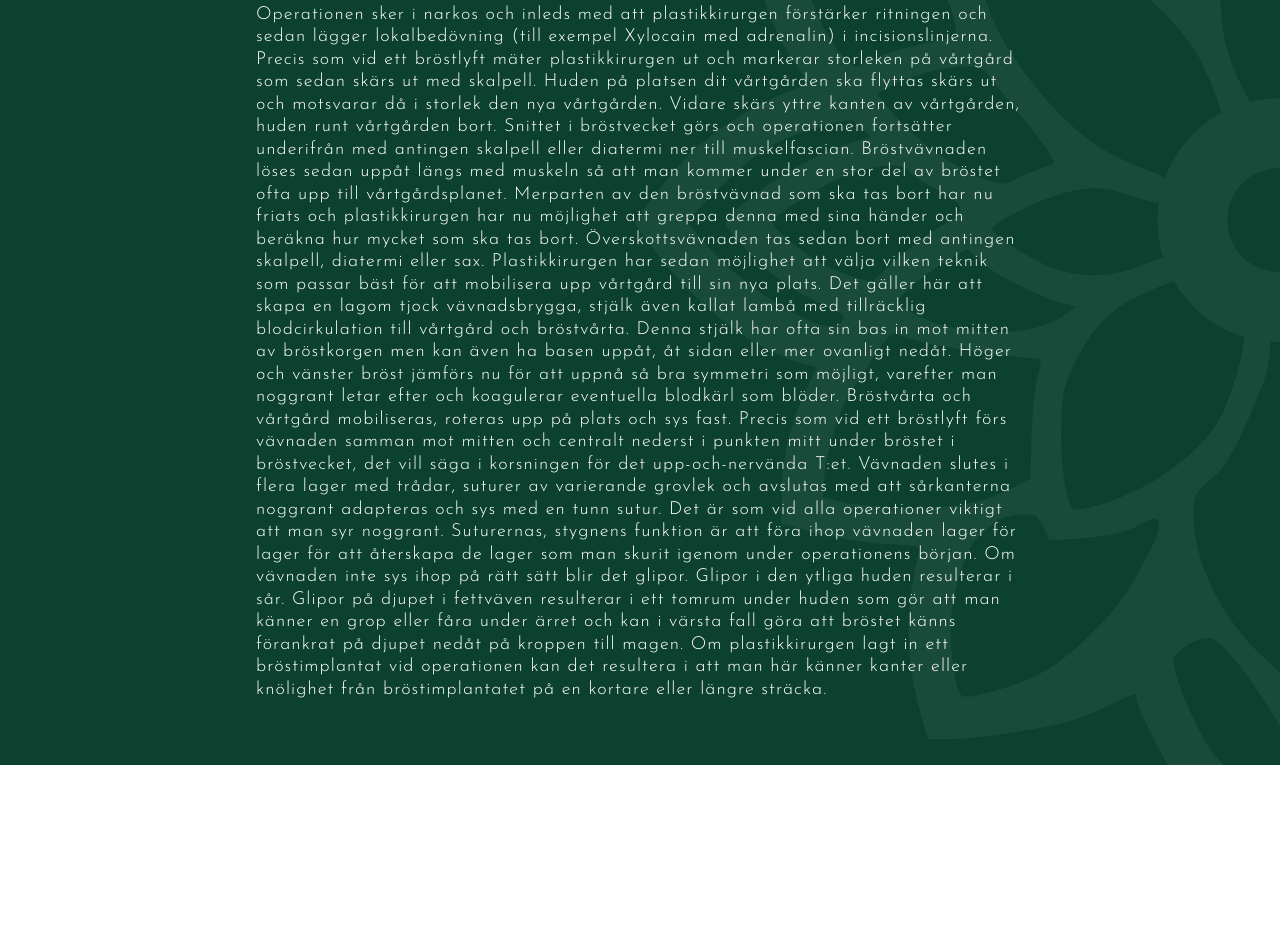
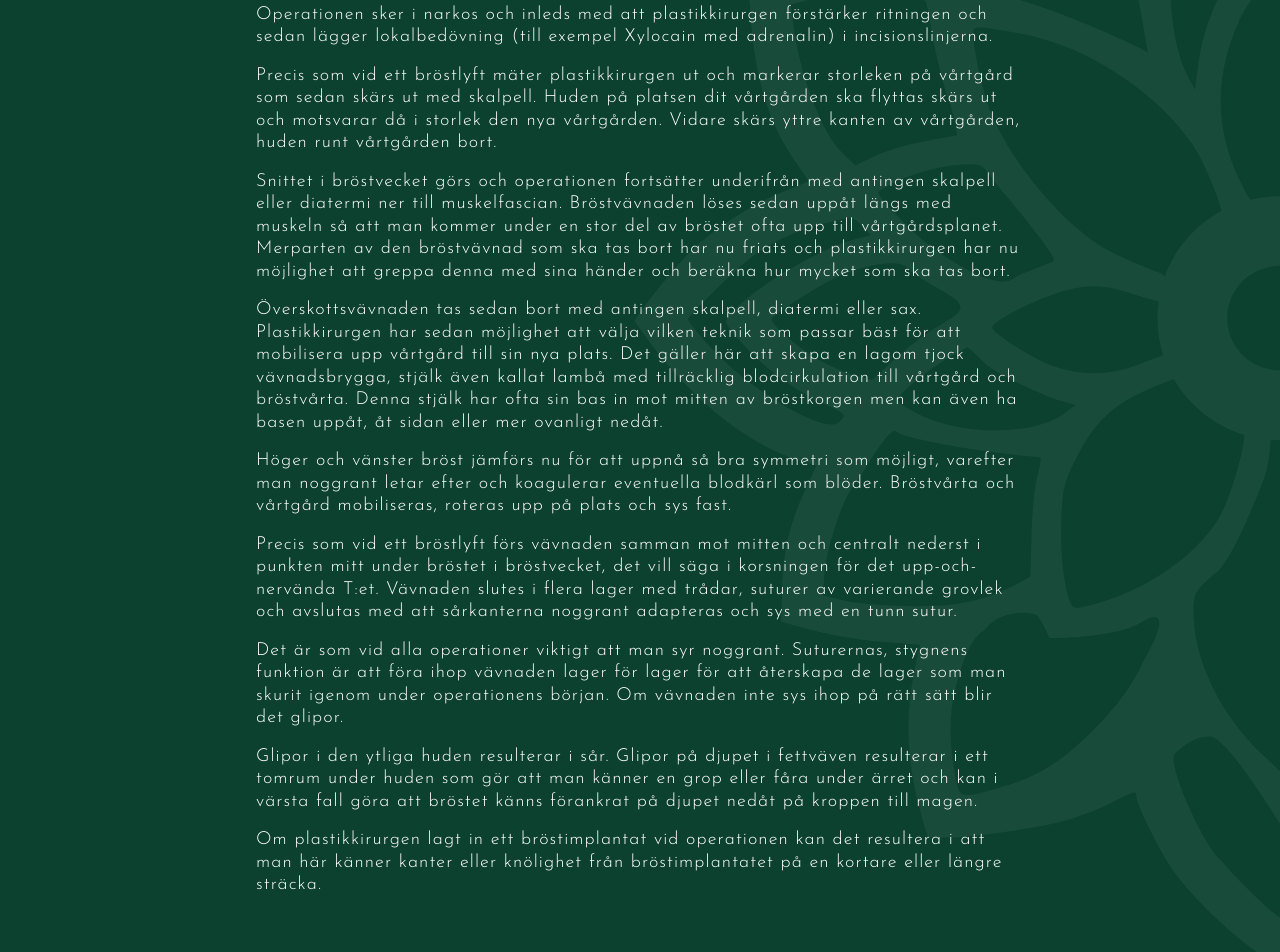
Before and after one commit to dahliakliniken/drgribbe, a Next.js app: page /brostoperationer/brostforminskning in a window 1280 px wide. Shown: the part 1621-2573 px from the top of the page. Before the commit the page ends 2386 px from the top, so only its background shows below. Built offline with nearby package versions, Linux system fonts and the light colour scheme; a web font is replaced by a local one.

Commit message:
feat: update Brostforminskning component with additional surgery details and improve Breadcrumbs and Logo styling

```diff
--- a/src/app/brostoperationer/brostforminskning/Brostforminskning.tsx
+++ b/src/app/brostoperationer/brostforminskning/Brostforminskning.tsx
@@ -50,6 +50,14 @@ const Brostforminskning = () => {
 
             <H3 white>{t('technique.surgery.heading1')}</H3>
             <P white>{t('technique.surgery.text1')}</P>
+            <P white>{t('technique.surgery.text2')}</P>
+            <P white>{t('technique.surgery.text3')}</P>
+            <P white>{t('technique.surgery.text4')}</P>
+            <P white>{t('technique.surgery.text5')}</P>
+            <P white>{t('technique.surgery.text6')}</P>
+            <P white>{t('technique.surgery.text7')}</P>
+            <P white>{t('technique.surgery.text8')}</P>
+            <P white>{t('technique.surgery.text9')}</P>
           </Pillar>
         }
       />
--- a/src/app/components/navigation/Breadcrumbs.tsx
+++ b/src/app/components/navigation/Breadcrumbs.tsx
@@ -4,14 +4,13 @@ import { Fragment } from 'react'
 import { usePathname } from 'next/navigation'
 import Link from 'next/link'
 import { useTranslations } from 'next-intl'
-import { SpaceContainer } from '../layout/SpaceContainer'
 
 export const Breadcrumbs = () => {
   const t = useTranslations()
   const paths = usePathname()
   const pathNames = paths.split('/').filter((path) => path)
   const separator = <span>{' / '}</span>
-  const activeClass = 'text-coral mx-2 font-bold'
+  const activeClass = 'mx-2 font-bold'
   const listClasses = 'hover:underline mx-2'
 
   /* Don't show breadcrumbs on the home page */
@@ -20,7 +19,7 @@ export const Breadcrumbs = () => {
   }
 
   return (
-    <SpaceContainer>
+    <div className="w-full px-gapSpace lg:bg-beige">
       <nav className="py-2">
         <ul className="flex">
           <li className={listClasses}>
@@ -48,6 +47,6 @@ export const Breadcrumbs = () => {
           })}
         </ul>
       </nav>
-    </SpaceContainer>
+    </div>
   )
 }
--- a/src/app/components/navigation/Logo.tsx
+++ b/src/app/components/navigation/Logo.tsx
@@ -6,7 +6,7 @@ import { useTranslations } from 'next-intl'
 export const Logo = () => {
   const t = useTranslations()
   return (
-    <div className="flex w-full justify-center bg-[#EAE6E3]">
+    <div className="flex w-full justify-center bg-beige">
       <Link href="/">
         <Image
           src={DahliaLogo}
--- a/src/app/components/surfaces/HeaderWithFooter.tsx
+++ b/src/app/components/surfaces/HeaderWithFooter.tsx
@@ -27,7 +27,7 @@ export const HeaderWithFooter = () => {
     <header
       className={`fixed bottom-0 left-0 right-0 w-full transition-all lg:top-0 lg:overflow-hidden ${
         isAtBottom ? 'h-40' : 'h-20'
-      } z-50 bg-[#EAE6E3]`}
+      } z-50 bg-beige`}
     >
       <div className="flex items-center p-gapSpace">
         <Logo />
--- a/src/app/components/typography/A.tsx
+++ b/src/app/components/typography/A.tsx
@@ -1,3 +1,4 @@
+import classNames from 'classnames'
 import Link from 'next/link'
 import { forwardRef } from 'react'
 
@@ -29,12 +30,33 @@ export const A = forwardRef<HTMLAnchorElement, AProps>(
     },
     ref
   ) => {
-    const baseClass = `transition-colors duration-300 font-josefin-sans font-light leading-tight tracking-[0.06em] ${small ? 'text-base' : 'text-xl'}`
-    const buttonClass = `rounded-xl ${inverted ? 'border-black text-black hover:border-gold hover:text-gold' : 'border-white text-white hover:border-beige hover:text-beige'} bg-transparent ${small ? 'border-2 p-2' : 'border-4 px-16 py-5'}`
-    const linkClass = `hover:underline underline underline-offset-3 ${white ? 'text-white' : 'text-black'}`
+    const baseClass = classNames(
+      'transition-colors duration-300 font-josefin-sans font-light leading-tight tracking-[0.06em]',
+      {
+        'text-base': small,
+        'text-xl': !small
+      }
+    )
+    const buttonClass = classNames('rounded-xl bg-transparent', {
+      'border-black text-black hover:border-gold hover:text-gold': inverted,
+      'border-white text-white hover:border-beige hover:text-beige': !inverted,
+      'border-2 p-2': small,
+      'border-4 px-16 py-5': !small
+    })
+    const linkClass = classNames(
+      'hover:underline underline underline-offset-3',
+      {
+        'text-white': white,
+        'text-black': !white
+      }
+    )
     const overlayClass =
       'after:content-[""] after:block after:absolute after:top-0 after:left-0 after:bottom-0 after:right-0'
-    const combinedClass = `${baseClass} ${className} ${buttonStyle ? buttonClass : linkClass} ${overlay ? overlayClass : ''}`
+    const combinedClass = classNames(baseClass, className, {
+      [buttonClass]: buttonStyle,
+      [linkClass]: !buttonStyle,
+      [overlayClass]: overlay
+    })
 
     return (
       <Link
--- a/src/app/layout.tsx
+++ b/src/app/layout.tsx
@@ -22,7 +22,7 @@ export default async function RootLayout({
   const messages = await getMessages()
 
   return (
-    <html lang={locale}>
+    <html lang={locale} className="lg:bg-beige">
       <head>
         <link rel="preload" href="/images/hero-image.jpg" as="image" />
       </head>
```
Also changed, not shown: src/messages/sv.json.
